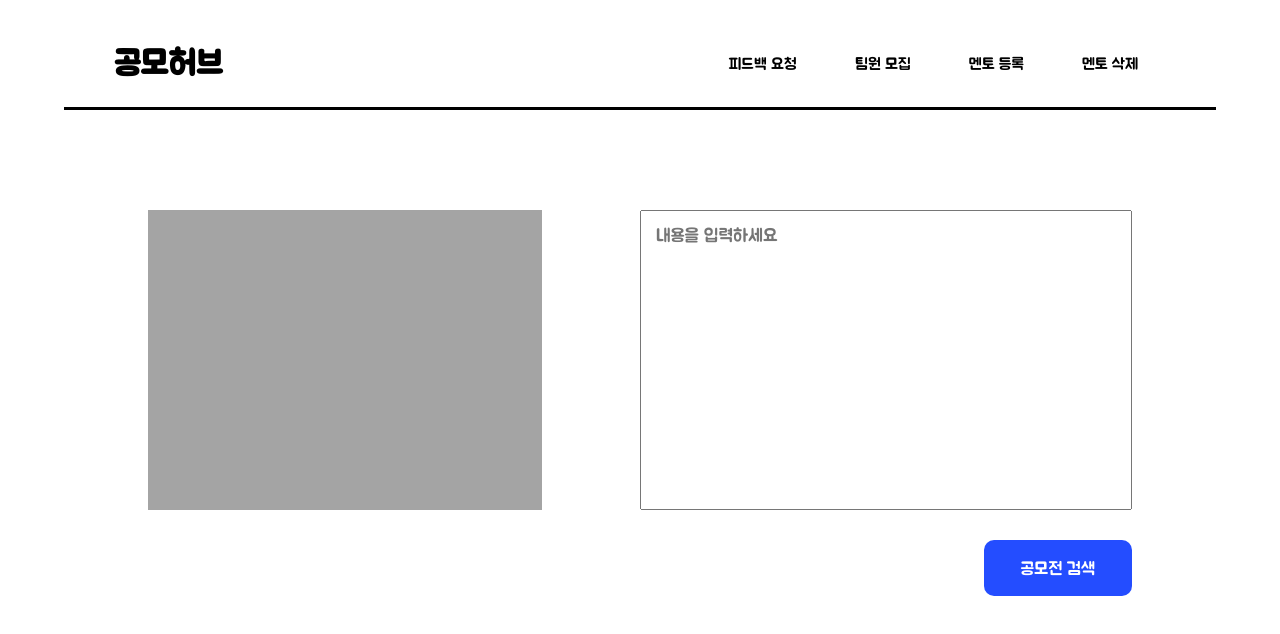
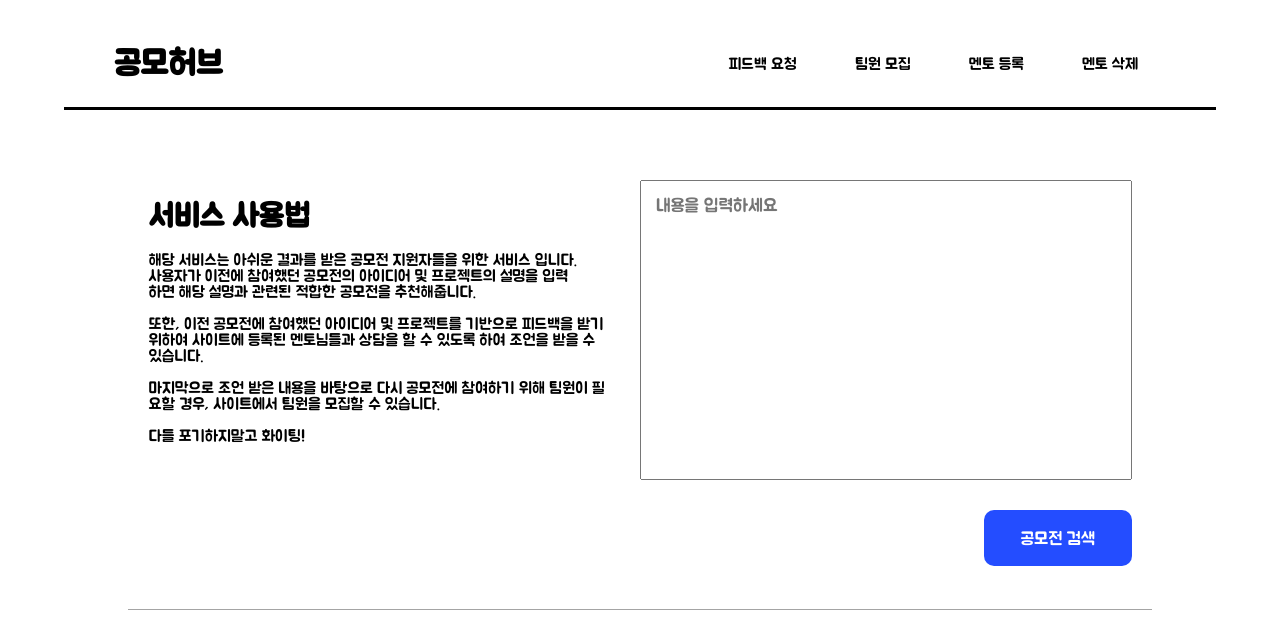
Before and after one commit to GongmoHub/front-web, a Next.js app: page / in a window 1280 px wide. Shown: the top 634 px of the page. Built offline with nearby package versions, Linux system fonts and the light colour scheme; no server answers.

Commit message:
🐛 메인페이지 사용법 설명 추가

```diff
--- a/src/app/globals.css
+++ b/src/app/globals.css
@@ -36,8 +36,8 @@ a {
 }
 
 .main_page {
-  margin-top: 210px;
-  margin-bottom: 60px;
+  margin-top: 180px;
+  margin-bottom: 50px;
   height: 1550px;
   width: 80vw;
   display: flex;
--- a/src/app/main.scss
+++ b/src/app/main.scss
@@ -5,11 +5,20 @@
   padding-left: 2%;
   padding-right: 2%;
   .information_box {
-    width: 40%;
+    width: 47%;
     height: 300px;
-    background-color: #a4a4a4;
     display: flex;
     flex-direction: column;
+    justify-content: center;
+    h1 {
+      font-size: 2rem;
+    }
+    .information_text {
+      margin-top: 20px;
+      font-size: 1rem;
+      font-family: 'BMJUA';
+      margin-bottom: 20px;
+    }
   }
   .project_box {
     width: 50%;
@@ -117,3 +126,15 @@
   background-color: #007bff;
   color: white;
 }
+
+.competition_tag {
+  display: flex;
+  justify-content: center;
+  align-items: center;
+  width: 50%;
+  padding: 3px;
+  font-size: 0.9rem;
+  color: white;
+  background-color: #238eff;
+  border-radius: 10px;
+}
--- a/src/app/mento/choose/choose.scss
+++ b/src/app/mento/choose/choose.scss
@@ -39,6 +39,7 @@
   padding: 10px;
   display: flex;
   flex-direction: column;
+  text-align: left;
   justify-content: space-between;
 }
 
--- a/src/app/mento/delete/page.tsx
+++ b/src/app/mento/delete/page.tsx
@@ -37,7 +37,7 @@ const DeletePage: React.FC = () => {
     // 서버로 로그인 요청 보내기
     try {
       const response = await axios.delete(
-        `http://172.20.10.9/mentor?email=${email}&password=${password}`
+        `http://172.16.1.240/mentor?email=${email}&password=${password}`
       );
 
       if (response.status === 204) {
--- a/src/app/mento/register/page.tsx
+++ b/src/app/mento/register/page.tsx
@@ -59,7 +59,7 @@ const RegisterPage: React.FC = () => {
 
     try {
       const response = await axios.post(
-        'http://172.20.10.9/mentor/signup',
+        'http://172.16.1.240/mentor/signup',
         data, // 데이터를 JSON 형식으로 전송
         {
           headers: {
@@ -98,7 +98,7 @@ const RegisterPage: React.FC = () => {
             type="file"
             name="imageURL"
             accept="image/*"
-            onChange={handleFileChange}
+            //onChange={handleFileChange}
             style={{ display: 'none' }} // 숨긴 파일 선택 input
           />
         </div>
--- a/src/app/page.tsx
+++ b/src/app/page.tsx
@@ -11,6 +11,7 @@ interface Competition {
   content: string;
   contestURL: string;
   startDate: string;
+  type: string;
   endDate: string;
   imageURL: string;
 }
@@ -29,9 +30,10 @@ const Mainpage: React.FC = () => {
     const fetchCompetitions = async () => {
       try {
         const response = await axios.get(
-          'http://172.20.10.9/contest'
+          'http://172.16.1.240/contest'
         );
         const data: Competition[] = response.data; // 서버로부터 받아온 데이터를 Competition 배열로 변환
+        console.log('data:', data);
         setCompetitions(data);
       } catch (error) {
         console.error(
@@ -68,7 +70,28 @@ const Mainpage: React.FC = () => {
   return (
     <div>
       <div className="main_box_top">
-        <div className="information_box"></div>
+        <div className="information_box">
+          <h1>서비스 사용법</h1>
+          <p className="information_text">
+            해당 서비스는 아쉬운 결과를 받은 공모전
+            지원자들을 위한 서비스 입니다. <br></br>
+            사용자가 이전에 참여했던 공모전의 아이디어 및
+            프로젝트의 설명을 입력<br></br>
+            하면 해당 설명과 관련된 적합한 공모전을
+            추천해줍니다.
+            <br></br> <br></br>
+            또한, 이전 공모전에 참여했던 아이디어 및
+            프로젝트를 기반으로 피드백을 받기 위하여
+            사이트에 등록된 멘토님들과 상담을 할 수 있도록
+            하여 조언을 받을 수 있습니다.
+            <br></br> <br></br>
+            마지막으로 조언 받은 내용을 바탕으로 다시
+            공모전에 참여하기 위해 팀원이 필요할 경우,
+            사이트에서 팀원을 모집할 수 있습니다.
+            <br></br> <br></br>
+            다들 포기하지말고 화이팅!
+          </p>
+        </div>
         <div className="project_box">
           {/* textarea 값 변경 핸들러 */}
           <textarea
@@ -100,6 +123,15 @@ const Mainpage: React.FC = () => {
                 <p>{competition.title}</p>
                 <p>시작일: {competition.startDate}</p>
                 <p>종료일: {competition.endDate}</p>
+
+                {competition.type ? (
+                  <div className="competition_tag">
+                    <p>{competition.type}</p>
+                  </div>
+                ) : (
+                  <div></div>
+                )}
+
                 <a
                   href={competition.contestURL}
                   target="_blank"
```
Also changed, not shown: src/app/mento/choose/page.tsx (+4 -4 lines), src/app/result/page.tsx (+5 -5 lines), src/app/result/result.scss (added, +67 -0 lines).
